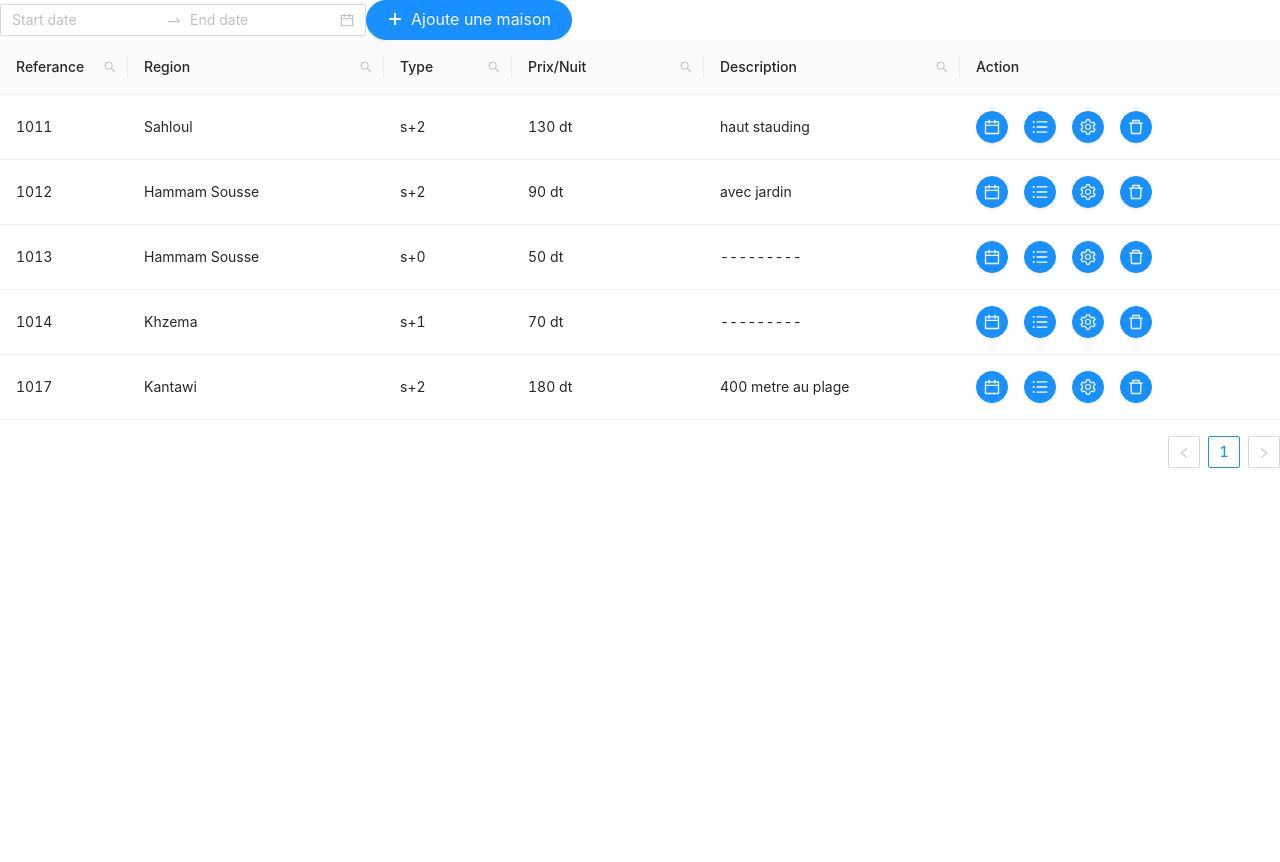
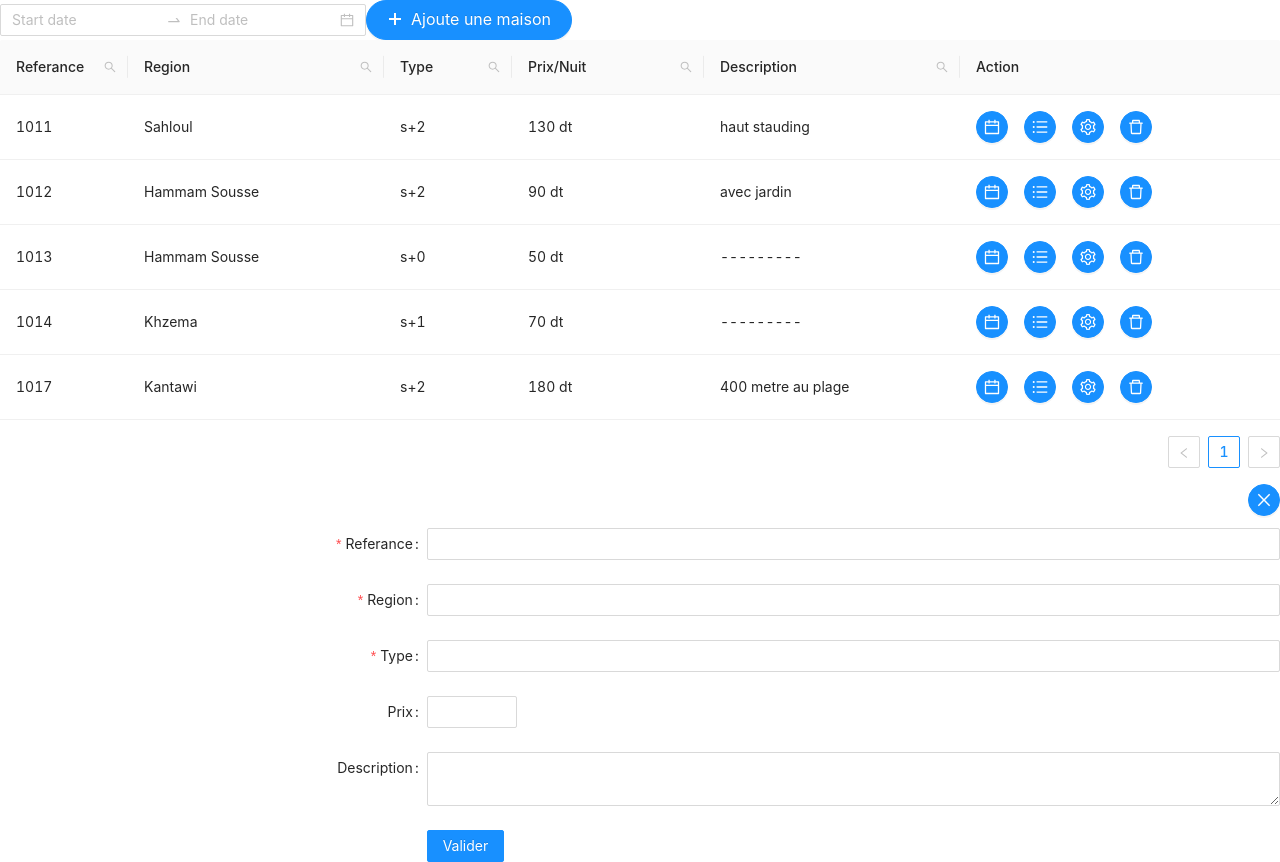
Before and after one commit to waelbentaleb/Vacation-Rental, a React (Create React App) app: page / in a window 1280 px wide. Before the commit the page ends 800 px from the top, so only its background shows below. Built offline with nearby package versions, Linux system fonts and the light colour scheme.

Commit message:
Create home modal component

```diff
--- a/src/App.js
+++ b/src/App.js
@@ -1,6 +1,6 @@
 import React from 'react';
 import HomeManagement from './views/HomeManagement/HomeManagement';
-
+import HomeModal from './views/HomeManagement/components/HomeModal';
 
 import 'antd/dist/antd.css';
 import './App.css';
@@ -18,7 +18,7 @@ function App(props) {
   return (
     <div>
       <HomeManagement />
-
+      <HomeModal />
     </div>
   )
 
--- a/src/views/HomeManagement/components/HomeModal.js
+++ b/src/views/HomeManagement/components/HomeModal.js
@@ -0,0 +1,104 @@
+import React from 'react';
+
+import 'antd/dist/antd.css';
+
+import { Form, Input, InputNumber, Button } from 'antd';
+import { CloseOutlined } from '@ant-design/icons';
+
+
+
+
+const layout = {
+    labelCol: {
+        span: 8,
+    },
+    wrapperCol: {
+        span: 16,
+    },
+};
+/* eslint-disable no-template-curly-in-string */
+
+const validateMessages = {
+    required: '${label} is required!',
+    types: {
+        email: '${label} is not a valid email!',
+        number: '${label} is not a valid number!',
+    },
+    number: {
+        range: '${label} must be between ${min} and ${max}',
+    },
+};
+/* eslint-enable no-template-curly-in-string */
+
+const HomeModal = () => {
+    const onFinish = (values) => {
+        console.log(values);
+    };
+
+    return (
+        <div>
+            <Button style={{ float: 'right', display: 'block' }} type="primary" shape="circle" icon={<CloseOutlined />} />
+            <br />
+            <br />
+            <Form {...layout} name="nest-messages" onFinish={onFinish} validateMessages={validateMessages}>
+                <Form.Item
+                    name={['user', 'Referance']}
+                    label="Referance"
+                    rules={[
+                        {
+                            required: true,
+                        },
+                    ]}
+                >
+                    <Input />
+                </Form.Item>
+                <Form.Item
+                    name={['user', 'Region']}
+                    label="Region   "
+                    rules={[
+                        {
+                            required: true,
+                        },
+                    ]}
+                >
+                    <Input />
+                </Form.Item>
+                <Form.Item
+                    name={['user', 'Type']}
+                    label="Type"
+                    rules={[
+                        {
+                            required: true,
+                        },
+                    ]}
+                >
+                    <Input />
+                </Form.Item>
+
+                <Form.Item
+                    name={['user', 'Prix']}
+                    label="Prix"
+                    rules={[
+                        {
+                            type: 'number',
+                            min: 0,
+
+                        },
+                    ]}
+                >
+                    <InputNumber />
+                </Form.Item>
+
+                <Form.Item name={['user', 'introduction']} label="Description">
+                    <Input.TextArea />
+                </Form.Item>
+                <Form.Item wrapperCol={{ ...layout.wrapperCol, offset: 8 }}>
+                    <Button type="primary" htmlType="submit">
+                        Valider
+        </Button>
+                </Form.Item>
+            </Form>
+        </div>
+    );
+};
+export default HomeModal;
```
